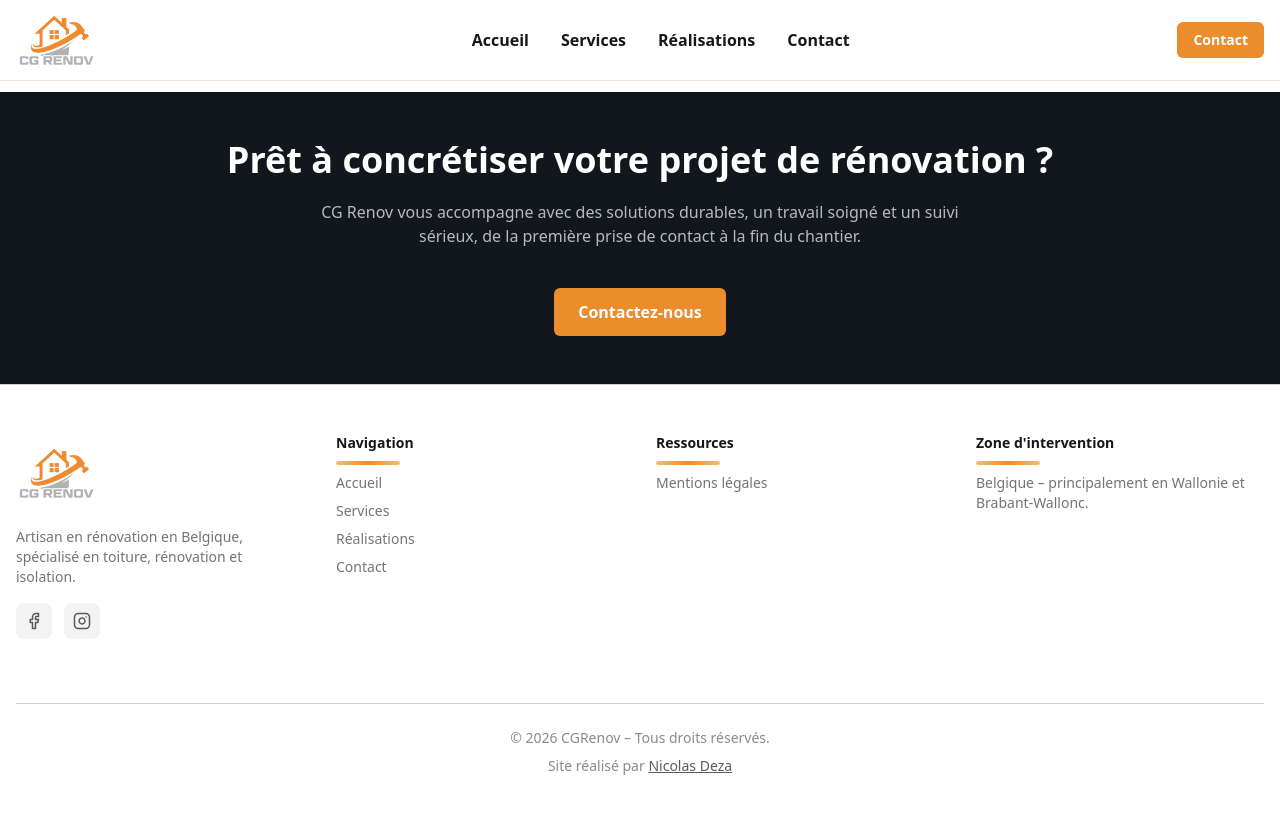
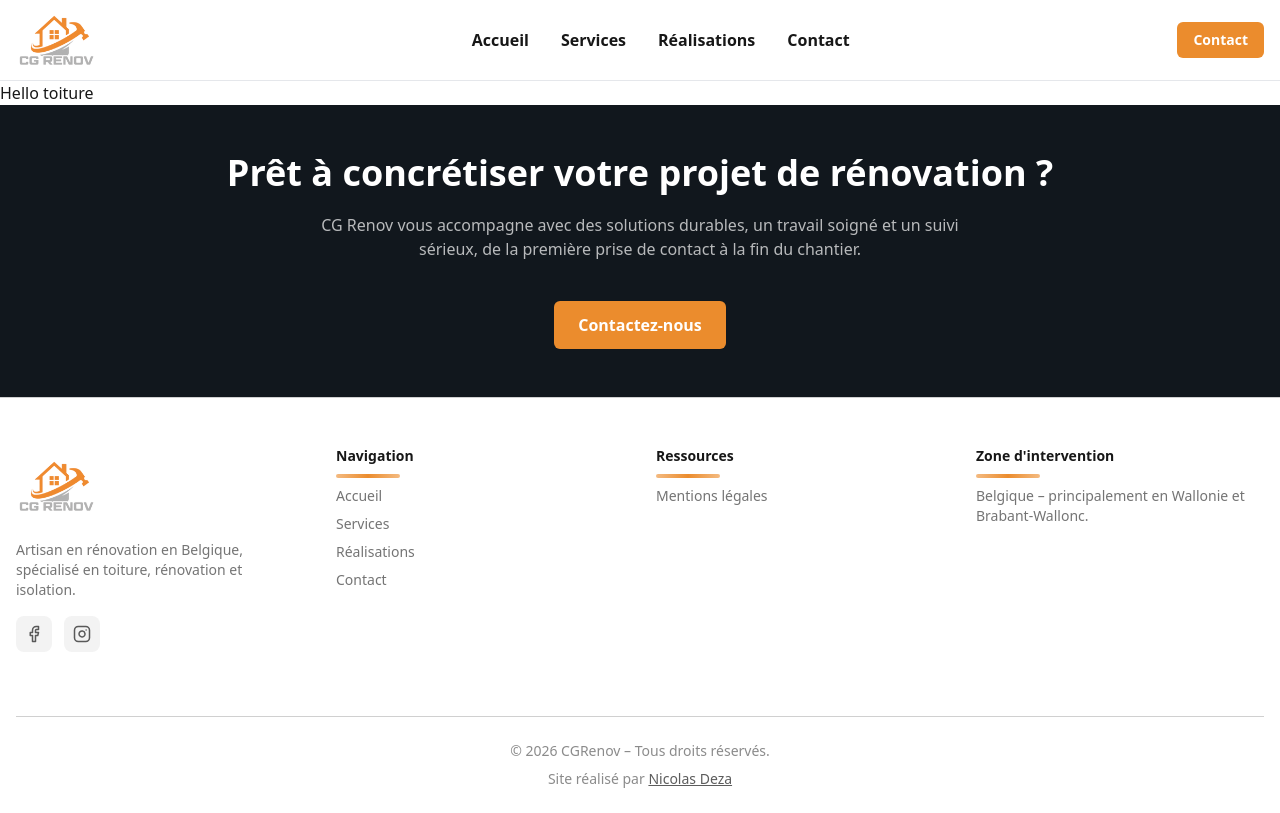
Before and after one commit to NicolasDeza/cgrenov, a Nuxt app: page /services/toiture in a window 1280 px wide. Built offline with nearby package versions, Linux system fonts and the light colour scheme.

Commit message:
Amelioration form et création page services/toiture

```diff
--- a/app/components/ContactForm.vue
+++ b/app/components/ContactForm.vue
@@ -1,6 +1,6 @@
 <script setup lang="ts">
 import { ref, onMounted, onBeforeUnmount } from "vue"
-import { Mail, MapPin, Send, ShieldCheck, Instagram, Facebook } from "lucide-vue-next"
+import { Mail, MapPin, Send, ShieldCheck, Instagram, Facebook, Info } from "lucide-vue-next"
 import { useContactForm } from "~/composables/useContactForm"
 
 const { form, errors, loading, success, submit } = useContactForm()
@@ -264,7 +264,7 @@ onBeforeUnmount(() => {
 
           <!-- Info réponse rapide -->
           <div class="flex items-start gap-3 p-4 rounded-lg bg-primary/10 border border-1 border-primary">
-            <ShieldCheck :size="18" class="text-primary flex-shrink-0 mt-0.5" />
+            <Info :size="20" class="text-primary flex-shrink-0 mt-0.5" />
             <p class="text-sm text-primary  font-medium ">
               Nous revenons vers vous rapidement pour établir votre devis.
             </p>
--- /dev/null
+++ b/app/pages/services/toiture.vue
@@ -0,0 +1,5 @@
+<script setup lang="ts">
+
+</script>
+
+<template><h1>Hello toiture</h1></template>
```
